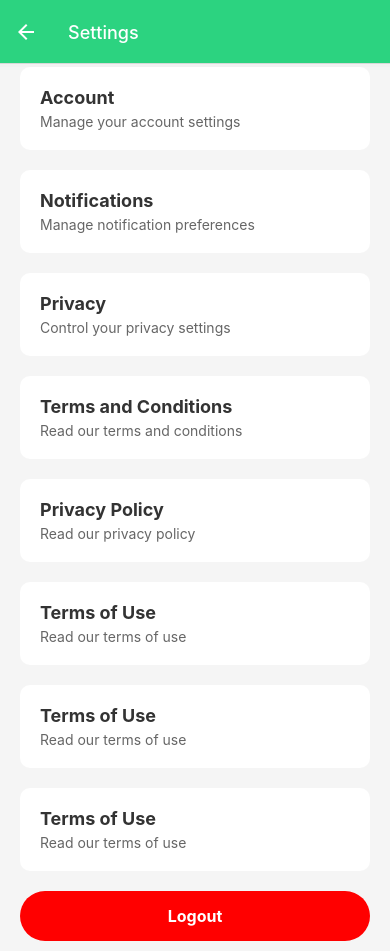
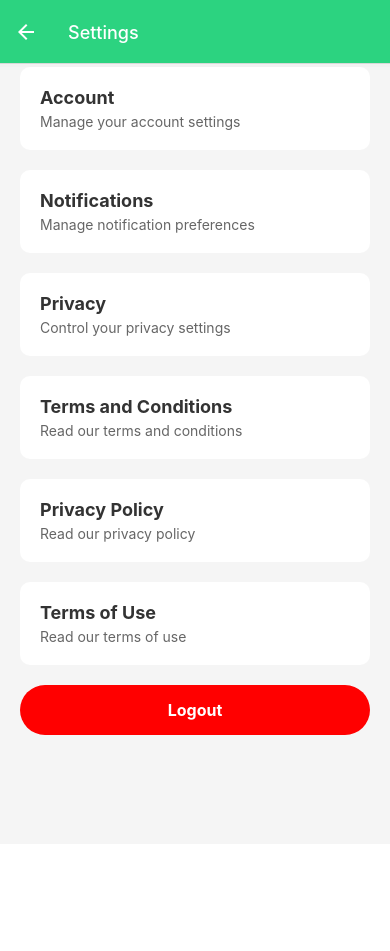
Before and after one commit to sajanacharya404/hisabkitabapp, a React Native app: screen /Settings in a window 390 px wide. After the commit the page ends 844 px from the top, so only its background shows below. Built offline with nearby package versions, Linux system fonts and the light colour scheme.

Commit message:
refactor:navigation updated for all the setting

```diff
--- a/components/Setting.tsx
+++ b/components/Setting.tsx
@@ -1,3 +1,4 @@
+import React from "react";
 import {
   StyleSheet,
   Text,
@@ -5,55 +6,69 @@ import {
   ScrollView,
   TouchableOpacity,
 } from "react-native";
-import React from "react";
 import { useNavigation } from "@react-navigation/native";
-import { StackNavigationProp } from "@react-navigation/stack"; // Import navigation prop type
+import { StackNavigationProp } from "@react-navigation/stack";
 
-type ProfileScreenNavigationProp = StackNavigationProp<any, "Profile">; // Define navigation prop type
+type ProfileScreenNavigationProp = StackNavigationProp<any, "Profile">;
 
 const Setting = () => {
-  const navigation = useNavigation<ProfileScreenNavigationProp>(); // Get navigation object
+  const navigation = useNavigation<ProfileScreenNavigationProp>();
 
-  const handleLogout = () => {
-    navigation.navigate("Login"); // Navigate to the login screen
+  const handleNavigation = (routeName: string) => {
+    navigation.navigate(routeName);
   };
+
   return (
     <ScrollView style={styles.container}>
-      <View style={styles.option}>
+      <TouchableOpacity
+        style={styles.option}
+        onPress={() => handleNavigation("Account")}
+      >
         <Text style={styles.optionText}>Account</Text>
         <Text style={styles.optionSubtext}>Manage your account settings</Text>
-      </View>
-      <View style={styles.option}>
+      </TouchableOpacity>
+      <TouchableOpacity
+        style={styles.option}
+        onPress={() => handleNavigation("Notification")}
+      >
         <Text style={styles.optionText}>Notifications</Text>
         <Text style={styles.optionSubtext}>
           Manage notification preferences
         </Text>
-      </View>
-      <View style={styles.option}>
+      </TouchableOpacity>
+      <TouchableOpacity
+        style={styles.option}
+        onPress={() => handleNavigation("Privacy")}
+      >
         <Text style={styles.optionText}>Privacy</Text>
         <Text style={styles.optionSubtext}>Control your privacy settings</Text>
-      </View>
-      <View style={styles.option}>
+      </TouchableOpacity>
+      <TouchableOpacity
+        style={styles.option}
+        onPress={() => handleNavigation("TermsCondition")}
+      >
         <Text style={styles.optionText}>Terms and Conditions</Text>
         <Text style={styles.optionSubtext}>Read our terms and conditions</Text>
-      </View>
-      <View style={styles.option}>
+      </TouchableOpacity>
+      <TouchableOpacity
+        style={styles.option}
+        onPress={() => handleNavigation("PrivacyPolicy")}
+      >
         <Text style={styles.optionText}>Privacy Policy</Text>
         <Text style={styles.optionSubtext}>Read our privacy policy</Text>
-      </View>
-      <View style={styles.option}>
+      </TouchableOpacity>
+      <TouchableOpacity
+        style={styles.option}
+        onPress={() => handleNavigation("TermsOfUse")}
+      >
         <Text style={styles.optionText}>Terms of Use</Text>
         <Text style={styles.optionSubtext}>Read our terms of use</Text>
-      </View>
-      <View style={styles.option}>
-        <Text style={styles.optionText}>Terms of Use</Text>
-        <Text style={styles.optionSubtext}>Read our terms of use</Text>
-      </View>
-      <View style={styles.option}>
-        <Text style={styles.optionText}>Terms of Use</Text>
-        <Text style={styles.optionSubtext}>Read our terms of use</Text>
-      </View>
-      <TouchableOpacity style={styles.logoutButton} onPress={handleLogout}>
+      </TouchableOpacity>
+      {/* Add more TouchableOpacity components for other options */}
+      <TouchableOpacity
+        style={styles.logoutButton}
+        onPress={() => handleNavigation("Login")}
+      >
         <Text style={styles.logoutText}>Logout</Text>
       </TouchableOpacity>
     </ScrollView>
@@ -83,12 +98,6 @@ const styles = StyleSheet.create({
     fontWeight: "bold",
     textAlign: "center",
   },
-  header: {
-    fontSize: 24,
-    fontWeight: "bold",
-    marginBottom: 20,
-    color: "#333",
-  },
   option: {
     backgroundColor: "#fff",
     borderRadius: 10,
```
